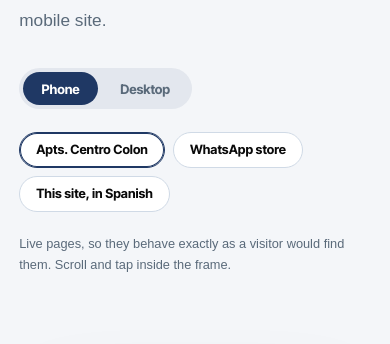
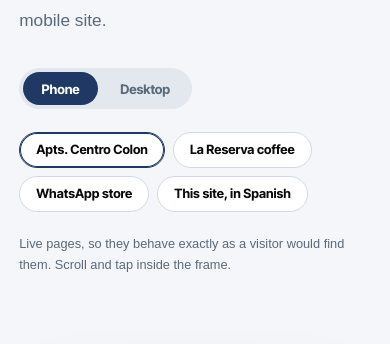
Before and after one commit to creativecravens/carolinacravens, a plain HTML site: page index.html in a window 390 px wide. Shown: the part 2921-3265 px from the top of the page. Drawn offline with Linux system fonts and the light colour scheme.

Commit message:
Add La Reserva to the live phone and desktop preview (#49)
Claude-Session: https://claude.ai/code/session_01ST9WbQAtkzkZPzuFDVsxMm

Co-authored-by: Claude Opus 5.5 <noreply@anthropic.com>

```diff
--- a/index.html
+++ b/index.html
@@ -404,6 +404,7 @@
 </div>
 <div class="device-tabs reveal d-2" role="tablist" aria-label="Choose a live site">
 <button type="button" class="dv-tab" role="tab" aria-selected="true" data-src="https://centrocolonapts.com">Apts. Centro Colon</button>
+<button type="button" class="dv-tab" role="tab" aria-selected="false" data-src="https://creativecravens.github.io/La-Reserva/">La Reserva coffee</button>
 <button type="button" class="dv-tab" role="tab" aria-selected="false" data-src="https://creativecravens.com/tienda.html">WhatsApp store</button>
 <button type="button" class="dv-tab" role="tab" aria-selected="false" data-src="https://creativecravens.com/es.html">This site, in Spanish</button>
 </div>
```
